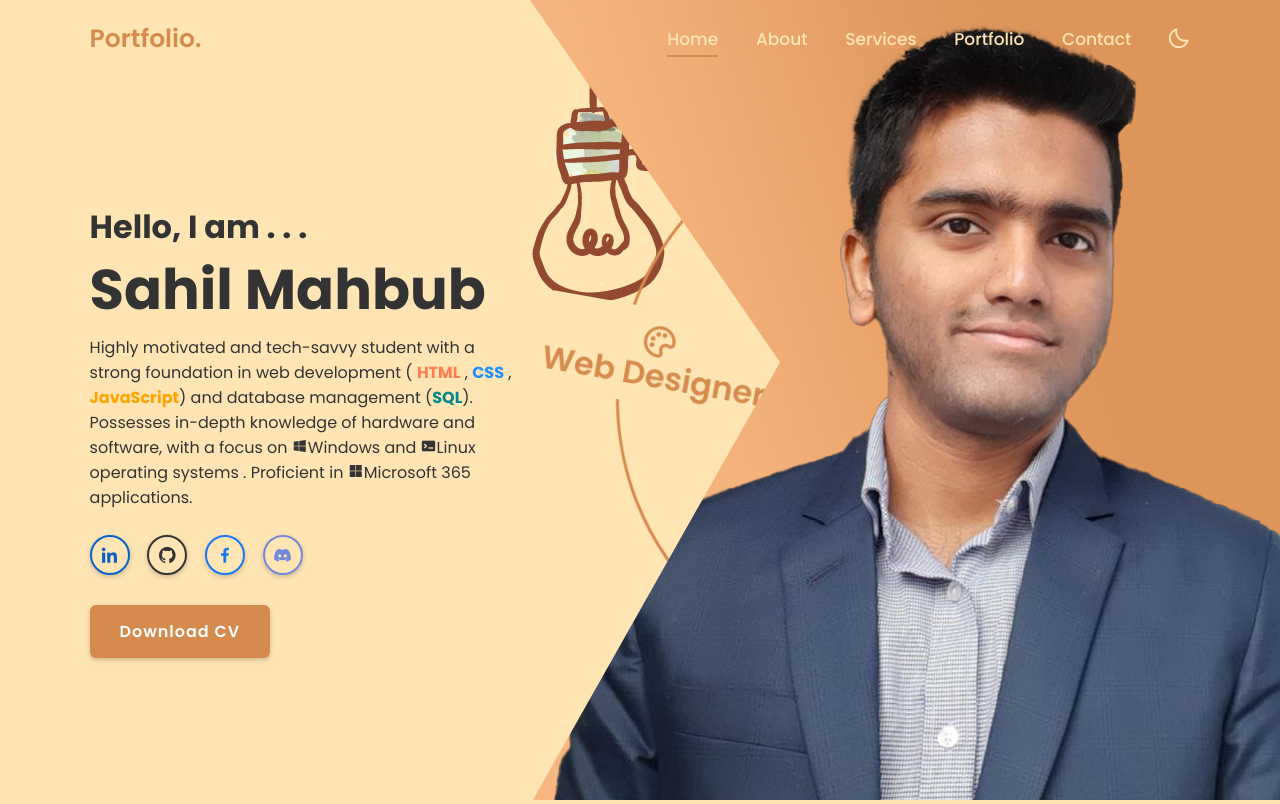
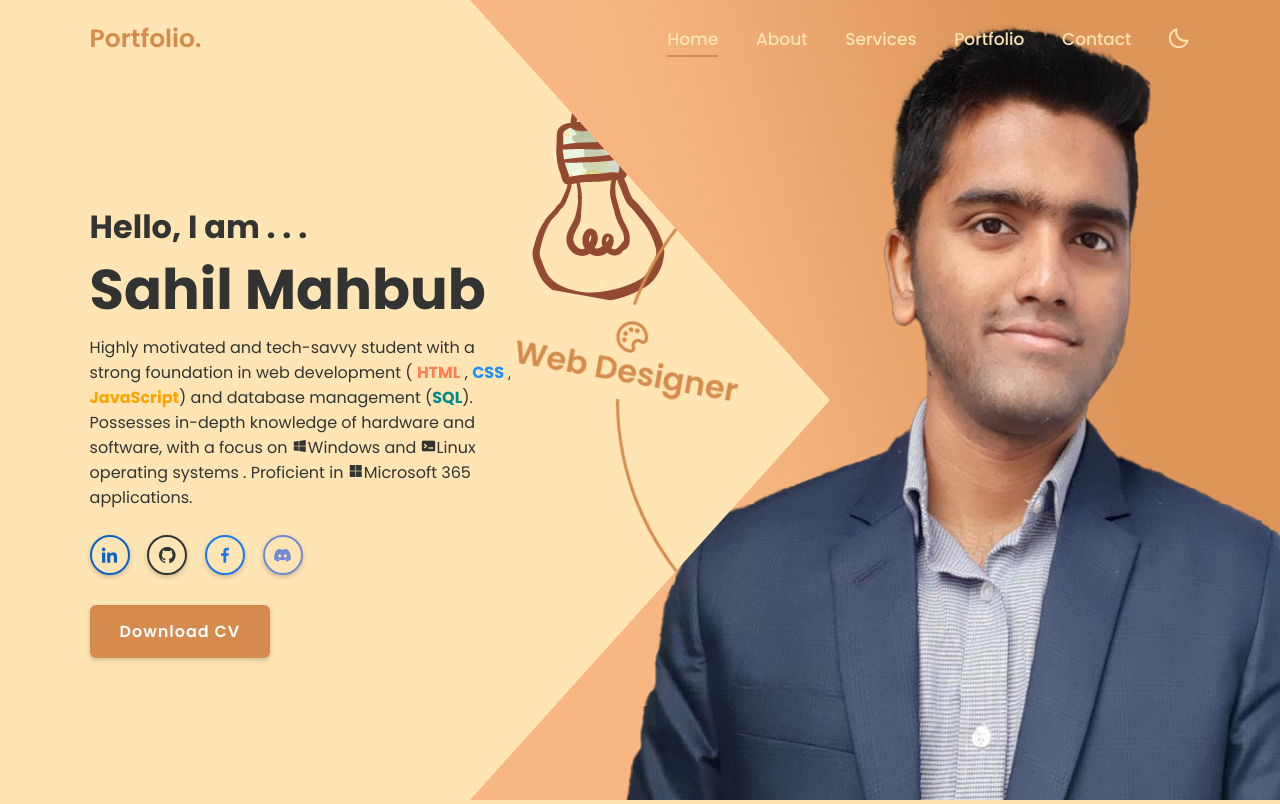
Before and after one commit to sahil3429/sahil3429.github.io, a plain HTML site: page index.html in a window 1280 px wide. Shown: the top 804 px of the page. Drawn offline with nearby package versions, Linux system fonts and the light colour scheme.

Commit message:
Final Release 1.0

```diff
--- a/index.html
+++ b/index.html
@@ -88,11 +88,11 @@
                 <div class="circle"></div>
             </div>
 
-            <div class="overlay"><img src="media/Self-photo.png" alt=""></div>
+            <div class="overlay"></div>
         </div>
 
         <div class="home-img">
-            <img src="images/home.png" alt="">
+            <img src="Media/Self-photo.png" alt="">
         </div>
     </section>
 
--- a/styles.css
+++ b/styles.css
@@ -237,7 +237,6 @@ section {
     overflow: hidden;
     pointer-events: none;
 }
-
 .home .profession-container .profession-box {
     position: absolute;
     top: 0;
@@ -249,34 +248,27 @@ section {
     align-items: center;
     animation: professionRotate 13s ease-out infinite;
 }
-
 @keyframes professionRotate {
-
     0%,
     20% {
         transform: rotate(0deg);
     }
-
     25%,
     45% {
         transform: rotate(-90deg);
     }
-
     50%,
     70% {
         transform: rotate(-180deg);
     }
-
     75%,
     95% {
         transform: rotate(-270deg);
     }
-
     100% {
         transform: rotate(-360deg);
     }
 }
-
 .home .profession-box .profession {
     position: absolute;
     left: 0;
@@ -285,30 +277,25 @@ section {
     flex-direction: column;
     color: var(--main-color);
     transform: rotate(calc(360deg / 4 * var(--i)));
-    transform-origin: 370px;
+    transform-origin: 384px;
     background: var(--bg-color);
     padding: 13px 0;
 }
-
 .home .profession-box .profession:nth-child(1) i {
-    margin-right: 50px;
+    margin-right: 15px;
 }
-
 .home .profession-box .profession:nth-child(2),
 .home .profession-box .profession:nth-child(4) {
-    margin-right: 50px;
+    padding-bottom: 20px;
 }
-
 .home .profession i {
     font-size: 3.8rem;
 }
-
 .home .profession h3 {
     font-size: 3.2rem;
     line-height: 1;
     font-weight: 600;
 }
-
 .home .profession-box .circle {
     width: 560px;
     height: 560px;
@@ -316,30 +303,28 @@ section {
     border-radius: 50%;
     z-index: -1;
 }
-
 .home .profession-container .overlay {
     position: absolute;
-
     top: 0;
     right: 0;
-
-    width: 100;
-    height: 100;
-    clip-path: polygon(100% 0, 100% 50%, 100% 100%, 25% 100%, 50% 45%, 25% 0);
+    width: 0;
+    height: 0;
+    border-top: 50vh solid var(--bg-color);
+    border-right: 384px solid var(--bg-color);
+    border-bottom: 50vh solid var(--bg-color);
+    border-left: 384px solid transparent;
 }
-
-
 .home-img img {
     position: absolute;
     bottom: 0;
-    right: 40px;
+    right: 0px;
     pointer-events: none;
-    max-width: 480px;
-    max-height: 100vh;
-}
+    height: 100%;
+    width: 100%;
+    max-width: 900px;
+    max-height: 500vh;
+    clip-path: polygon(100% 0, 100% 50%, 100% 100%, 10% 100%, 50% 50%, 10% 0);
 
-span {
-    color: var(--main-color);
 }
 
 .about {
```
